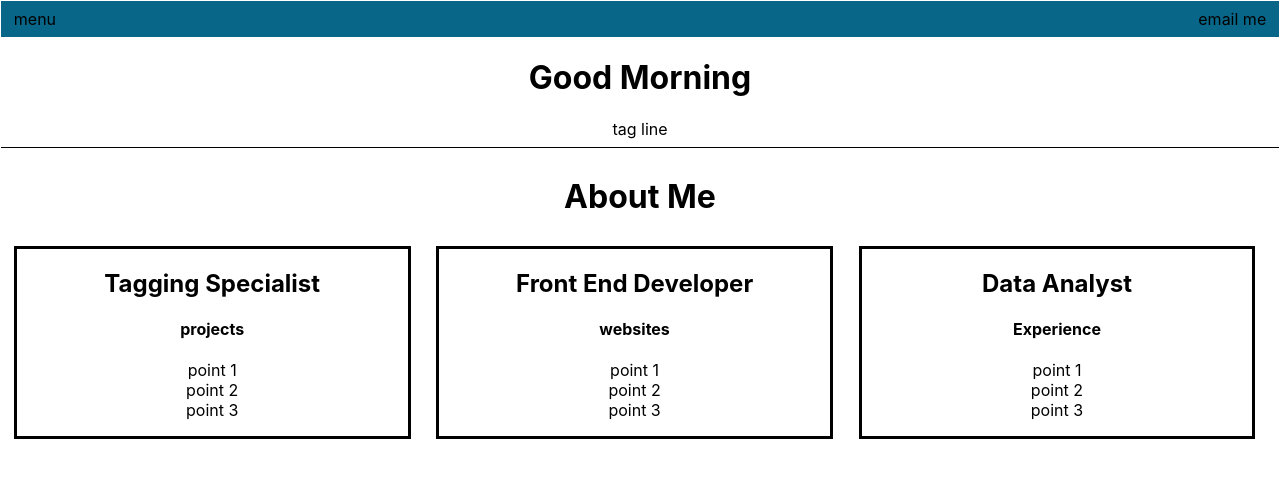
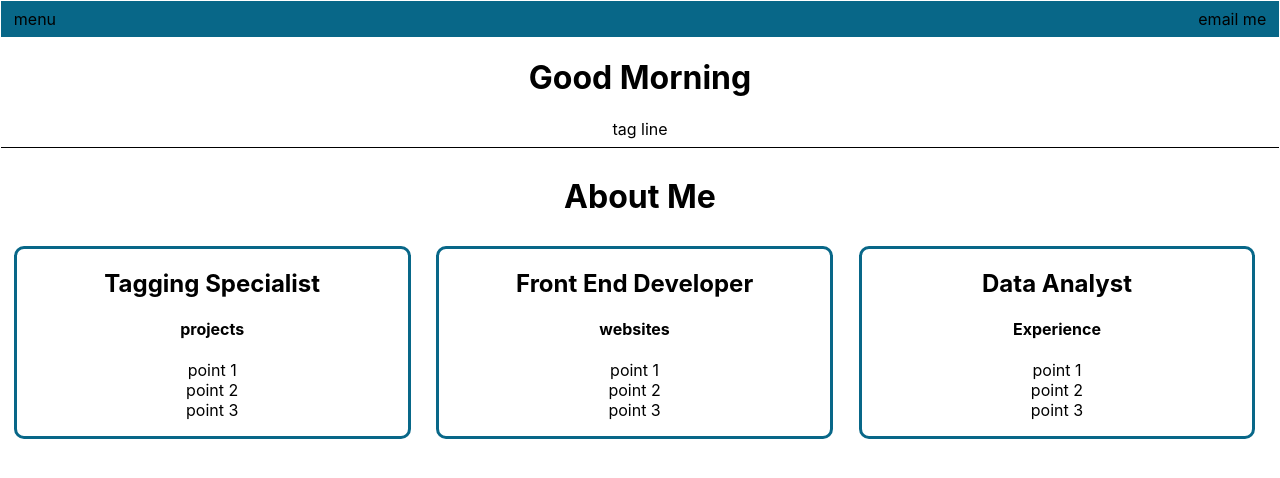
Before and after one commit to BenFischer001/PersonalWebsite, a React (Create React App) app: page / in a window 1280 px wide. Shown: the top 478 px of the page. Built offline with nearby package versions, Linux system fonts and the light colour scheme.

Commit message:
add: styling to info card boarder

```diff
--- a/src/Components/CSS/InfoCard.css
+++ b/src/Components/CSS/InfoCard.css
@@ -1,5 +1,7 @@
 .infoCard{
     border-style: solid;
+    border-radius: 10px;
+    border-color: #086788;
     margin: 1vh 1vw;
 }
 
```
